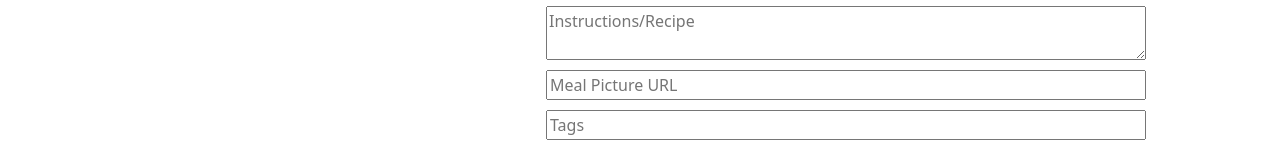
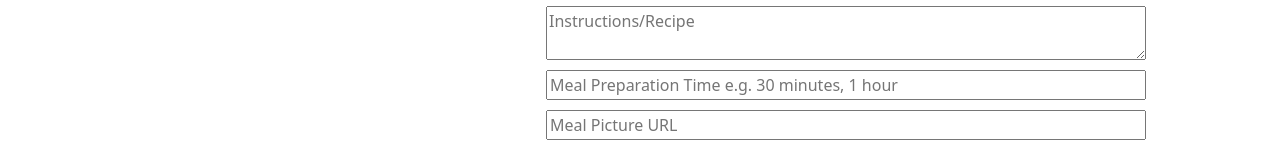
Before and after one commit to christopherthai/bite-and-blog, a React (Vite) app: page /addbite in a window 1280 px wide. Shown: the part 478-626 px from the top of the page. Built offline with nearby package versions, Linux system fonts and the light colour scheme; data requests are answered from the project's data file.

Commit message:
Edit the ShowcaseBite page to show the meal prep time and edit the AllBitForm to have an input field for meal prep time

```diff
--- a/src/components/AddBiteForm.jsx
+++ b/src/components/AddBiteForm.jsx
@@ -7,6 +7,7 @@ function AddBiteForm() {
         strCategory: '',
         strArea: '',
         strInstructions: '',
+        mealPreparationTime: '',
         strMealThumb: '',
         strTags: '',
         strYoutube: '',
@@ -78,6 +79,14 @@ function AddBiteForm() {
             />
             <input
                 type="text"
+                name="mealPreparationTime"
+                value={addMeal.mealPreparationTime}
+                onChange={handleChange}
+                placeholder="Meal Preparation Time e.g. 30 minutes, 1 hour"
+                style={{ marginBottom: '10px', width: '100%' }}
+            />
+            <input
+                type="text"
                 name="strMealThumb"
                 value={addMeal.strMealThumb}
                 onChange={handleChange}
--- a/src/pages/ShowcaseBite.jsx
+++ b/src/pages/ShowcaseBite.jsx
@@ -110,6 +110,7 @@ function ShowcaseBite() {
           <p>{bite.strInstructions}</p>
         </div>
         <a href={bite.strYoutube}>Link to YouTube Video</a>
+        <p style={{ maxWidth: "800px", height: '6px' }}>Meal Preparation Time: {bite.mealPreparationTime}</p>
         <p>Date: {bite.date}</p>
         {/* Comments and Rating container */}
         <div>
```
